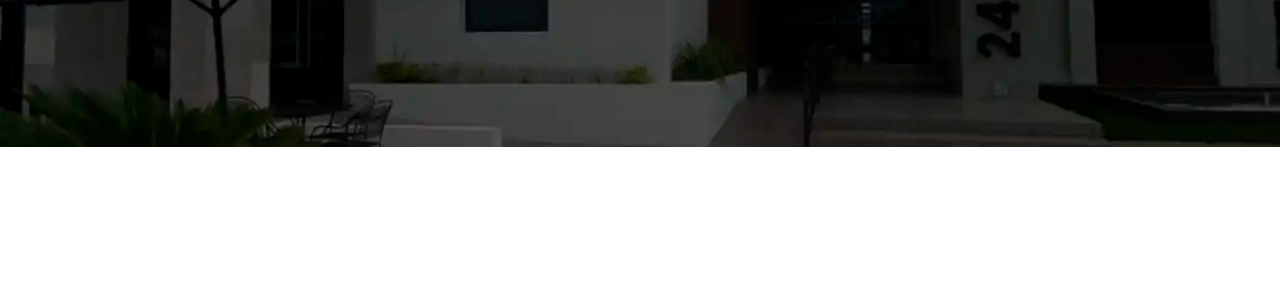
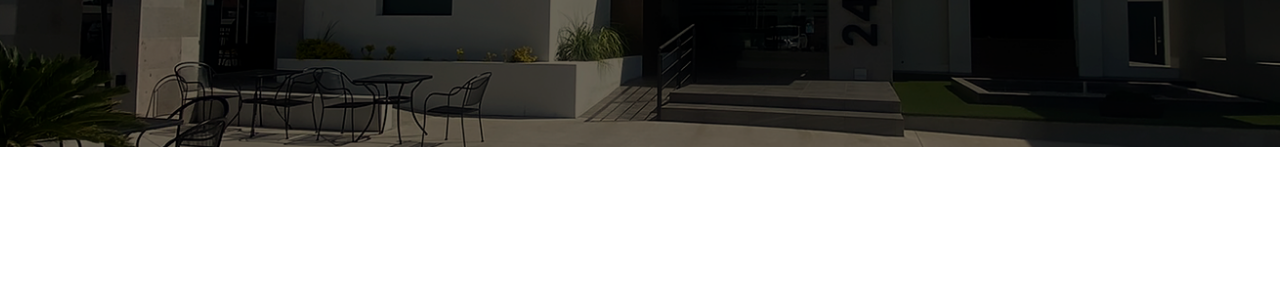
Before and after one commit to ballescript/fcag, a plain HTML site: page about.html in a window 1280 px wide. Shown: the part 363-647 px from the top of the page. Drawn offline with Linux system fonts and the light colour scheme.

Commit message:
Add files via upload

```diff
--- a/assets/css/templatemo-finance-business.css
+++ b/assets/css/templatemo-finance-business.css
@@ -1053,7 +1053,7 @@ footer .contact-form button.filled-button:hover {
 
 .page-heading {
 	text-align: center;
-	background-image: url(../images/tutornegotia-conocenos-filtro.webp);
+	background-image: url(../images/tutornegotia-conocenos-filtro2.webp);
 	background-position: center center;
 	background-repeat: no-repeat;
 	background-size: cover;
```
